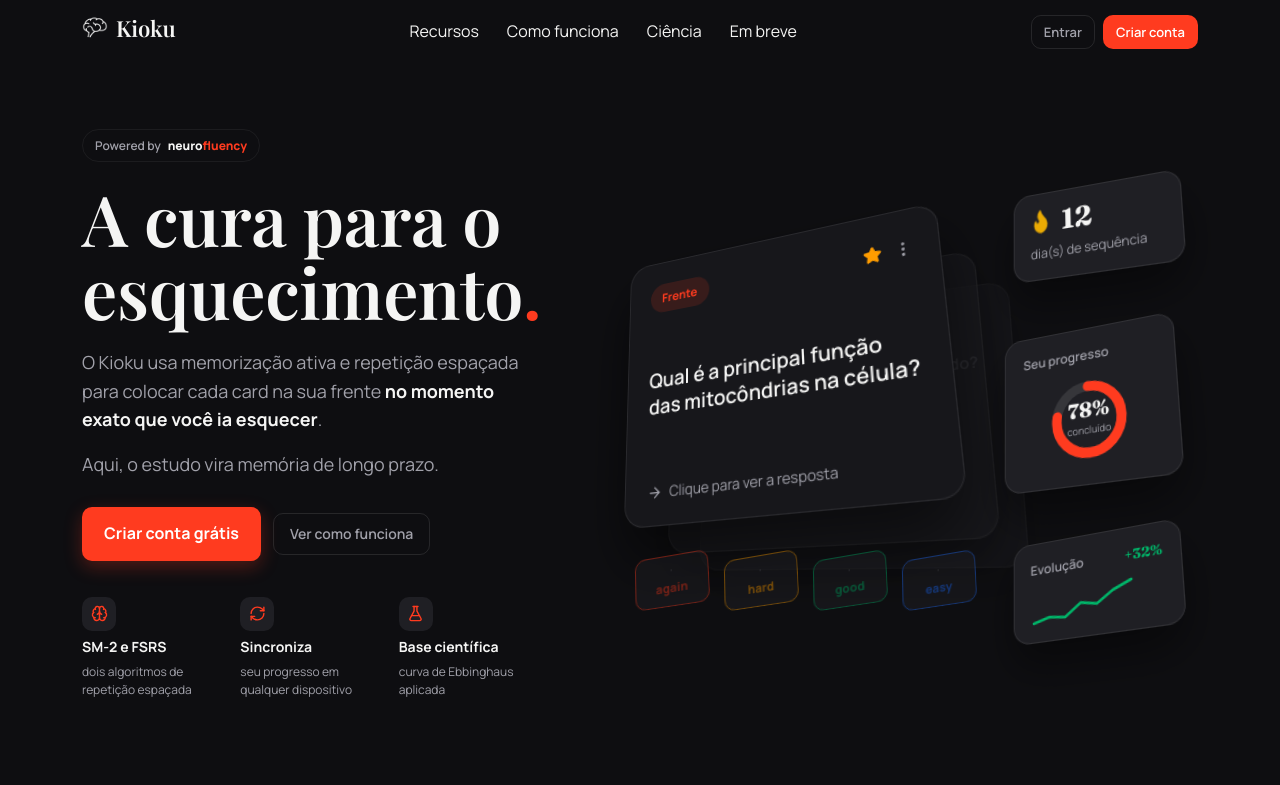
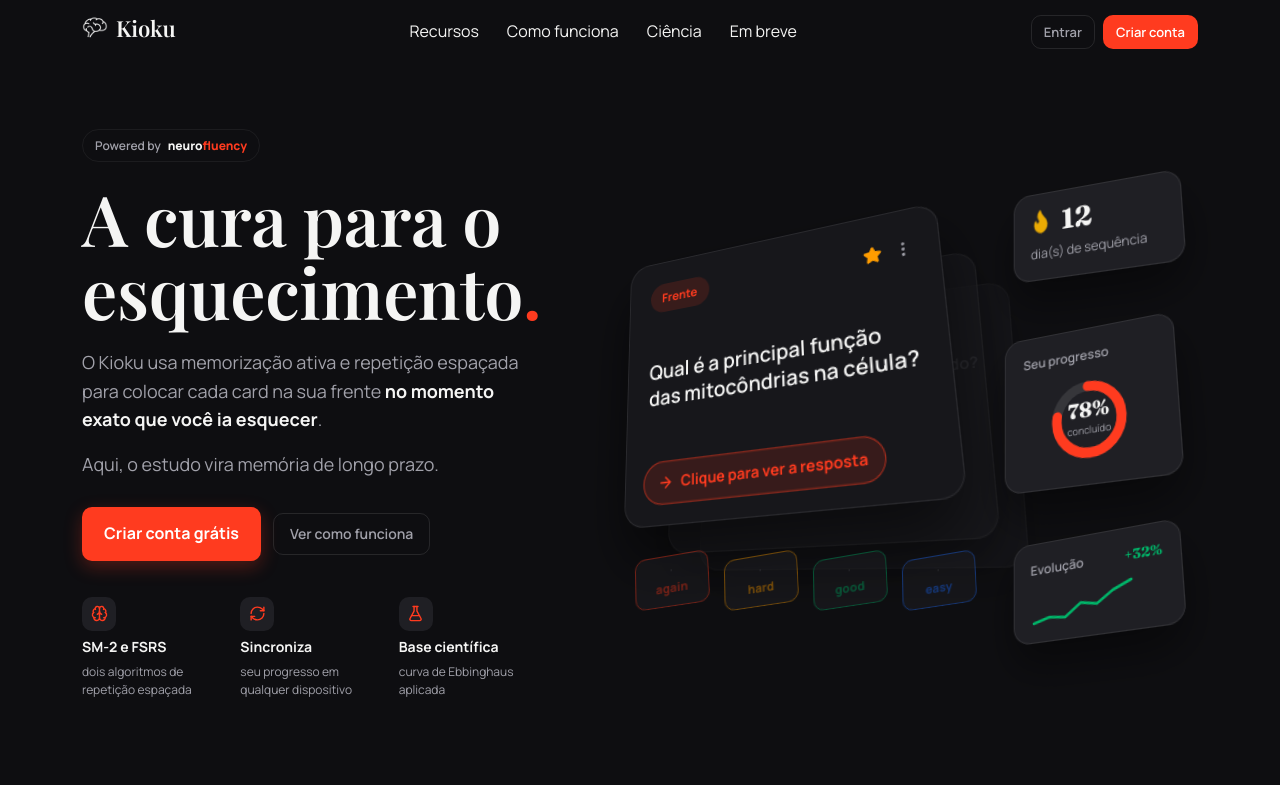
Before and after one commit to pedroxrss-maker/kioku-flashcards, a React (Vite) app: page / in a window 1280 px wide. Shown: the top 785 px of the page. Built offline with nearby package versions, Linux system fonts and the light colour scheme; no server answers; a web font is replaced by a local one; what ts-fsrs would draw is missing.

Commit message:
atualizações

```diff
--- a/src/db/factories.ts
+++ b/src/db/factories.ts
@@ -7,6 +7,7 @@
   FsrsFields,
   Sm2Fields,
 } from './types';
+import { uuid } from '../lib/uuid';
 
 /** Fresh sm2 sub-state for a brand-new card. */
 export function newSm2Fields(): Sm2Fields {
@@ -36,7 +37,7 @@
 
 export function makeDeck(input: DeckInput): Deck {
   return {
-    id: crypto.randomUUID(),
+    id: uuid(),
     name: input.name.trim(),
     color: input.color,
     category: input.category?.trim() || undefined,
@@ -53,7 +54,7 @@
 export function makeCard(input: CardInput): Card {
   const now = Date.now();
   return {
-    id: crypto.randomUUID(),
+    id: uuid(),
     deckId: input.deckId,
     front: input.front,
     back: input.back,
--- a/src/features/decks/CreateDeckModal.tsx
+++ b/src/features/decks/CreateDeckModal.tsx
@@ -3,6 +3,7 @@
 import { Modal } from '../../components/Modal';
 import { Button } from '../../components/Button';
 import { cn } from '../../lib/cn';
+import { pushToast } from '../../lib/toast';
 import { repo } from '../../db/repositories';
 import { useSettings } from '../../db/hooks';
 import { DECK_COLORS } from '../../db/factories';
@@ -60,6 +61,11 @@
       });
       onClose();
       nav(`/decks/${deck.id}`);
+    } catch (err) {
+      // Don't fail silently (the button used to just re-enable on iPad Safari).
+      pushToast('error', 'Não foi possível criar o deck. Tente novamente.');
+      // eslint-disable-next-line no-console
+      console.error('createDeck failed', err);
     } finally {
       setSaving(false);
     }
--- a/src/features/media/media.ts
+++ b/src/features/media/media.ts
@@ -1,4 +1,5 @@
 import { repo } from '../../db/repositories';
+import { uuid } from '../../lib/uuid';
 
 /**
  * Media handling. Images and audio both live as `MediaBlob` rows in IndexedDB.
@@ -106,7 +107,7 @@
 export async function storeImage(
   file: Blob,
 ): Promise<{ id: string; url: string }> {
-  const id = crypto.randomUUID();
+  const id = uuid();
   await repo.putMedia({
     id,
     mime: file.type || 'image/png',
@@ -122,7 +123,7 @@
 export async function storeAudio(
   blob: Blob,
 ): Promise<{ id: string; url: string }> {
-  const id = crypto.randomUUID();
+  const id = uuid();
   await repo.putMedia({
     id,
     mime: blob.type || 'audio/mpeg',
--- a/src/features/scheduling/fsrs-adapter.ts
+++ b/src/features/scheduling/fsrs-adapter.ts
@@ -8,6 +8,7 @@
 } from 'ts-fsrs';
 import type { Card, CardState, Rating, ReviewLog } from '../../db/types';
 import { labelInterval } from './sm2-adapter';
+import { uuid } from '../../lib/uuid';
 
 const DAY = 86_400_000;
 
@@ -116,7 +117,7 @@
       const res = s.next(toFsrs(card, now), new Date(now), RATING[rating]);
       const updated = fromFsrs(card, res.card);
       const log: ReviewLog = {
-        id: crypto.randomUUID(),
+        id: uuid(),
         cardId: card.id,
         deckId: card.deckId,
         rating,
--- a/src/features/scheduling/sm2-adapter.ts
+++ b/src/features/scheduling/sm2-adapter.ts
@@ -1,4 +1,5 @@
 import type { Card, Rating, ReviewLog } from '../../db/types';
+import { uuid } from '../../lib/uuid';
 
 export interface Sm2Config {
   learningStepsMin: number[]; // [1, 10]
@@ -185,7 +186,7 @@
     apply(card: Card, rating: Rating, now: number, durationMs: number) {
       const updated = transition(card, rating, now, config, true);
       const log: ReviewLog = {
-        id: crypto.randomUUID(),
+        id: uuid(),
         cardId: card.id,
         deckId: card.deckId,
         rating,
--- a/src/lib/toast.ts
+++ b/src/lib/toast.ts
@@ -3,6 +3,8 @@
  * pt-BR messages — e.g. a background review write that failed — without
  * coupling the data layer to React. Mount <Toaster /> once to render them.
  */
+import { uuid } from './uuid';
+
 export type ToastKind = 'error' | 'info' | 'success';
 
 export interface Toast {
@@ -33,10 +35,7 @@
 }
 
 export function pushToast(kind: ToastKind, message: string, ttlMs = 6000): string {
-  const id =
-    typeof crypto !== 'undefined' && 'randomUUID' in crypto
-      ? crypto.randomUUID()
-      : `${Date.now()}-${Math.random()}`;
+  const id = uuid();
   // Collapse exact duplicates so a flaky network doesn't stack identical toasts.
   if (toasts.some((t) => t.message === message && t.kind === kind)) return id;
   toasts = [...toasts, { id, kind, message }];
--- /dev/null
+++ b/src/lib/uuid.ts
@@ -0,0 +1,32 @@
+// Precomputed byte->hex pairs ("00".."ff").
+const HEX: string[] = [];
+for (let i = 0; i < 256; i += 1) HEX.push((i + 0x100).toString(16).slice(1));
+
+/**
+ * RFC4122 v4 UUID. Prefers `crypto.randomUUID()` but falls back to
+ * `crypto.getRandomValues` (and finally `Math.random`) when it is unavailable.
+ *
+ * Why this exists: `crypto.randomUUID` only exists in Safari 15.4+ AND only in
+ * a secure context (HTTPS). On an older iPad — or over plain HTTP — it is
+ * `undefined`, so calling it threw and silently broke deck/card/review creation
+ * ("Criar deck" did nothing). Route every id through here instead.
+ */
+export function uuid(): string {
+  const c = globalThis.crypto;
+  if (c && typeof c.randomUUID === 'function') return c.randomUUID();
+
+  const b = new Uint8Array(16);
+  if (c && typeof c.getRandomValues === 'function') c.getRandomValues(b);
+  else for (let i = 0; i < 16; i += 1) b[i] = (Math.random() * 256) | 0;
+
+  b[6] = (b[6] & 0x0f) | 0x40; // version 4
+  b[8] = (b[8] & 0x3f) | 0x80; // variant 10xx
+
+  return (
+    HEX[b[0]] + HEX[b[1]] + HEX[b[2]] + HEX[b[3]] + '-' +
+    HEX[b[4]] + HEX[b[5]] + '-' +
+    HEX[b[6]] + HEX[b[7]] + '-' +
+    HEX[b[8]] + HEX[b[9]] + '-' +
+    HEX[b[10]] + HEX[b[11]] + HEX[b[12]] + HEX[b[13]] + HEX[b[14]] + HEX[b[15]]
+  );
+}
--- a/src/pages/landing/HeroMockup.tsx
+++ b/src/pages/landing/HeroMockup.tsx
@@ -299,9 +299,37 @@
                 <div style={{ flex: 1, display: 'flex', alignItems: 'center' }}>
                   <p style={{ color: 'var(--fg)', fontSize: 19, fontWeight: 600, lineHeight: 1.35, fontFamily: 'var(--body)' }}>{meta.q}</p>
                 </div>
-                <span style={{ display: 'inline-flex', alignItems: 'center', gap: 7, color: 'var(--muted)', fontSize: 13, fontFamily: 'var(--body)' }}>
+                <motion.span
+                  style={{
+                    display: 'inline-flex',
+                    alignSelf: 'flex-start',
+                    alignItems: 'center',
+                    gap: 7,
+                    color: 'var(--accent)',
+                    fontSize: 13,
+                    fontWeight: 700,
+                    fontFamily: 'var(--body)',
+                    padding: '7px 13px',
+                    borderRadius: 'var(--r-full)',
+                    border: '1px solid color-mix(in srgb, var(--accent) 55%, transparent)',
+                    background: 'color-mix(in srgb, var(--accent) 14%, transparent)',
+                  }}
+                  animate={
+                    reduce
+                      ? undefined
+                      : {
+                          scale: [1, 1.04, 1],
+                          boxShadow: [
+                            '0 0 0 0 rgba(255,59,31,0.5)',
+                            '0 0 0 8px rgba(255,59,31,0)',
+                            '0 0 0 0 rgba(255,59,31,0)',
+                          ],
+                        }
+                  }
+                  transition={{ duration: 1.9, repeat: Infinity, ease: 'easeInOut' }}
+                >
                   <ArrowRight size={15} /> Clique para ver a resposta
-                </span>
+                </motion.span>
               </div>
 
               {/* BACK — answer text above the illustration; bg matches the image */}
```
